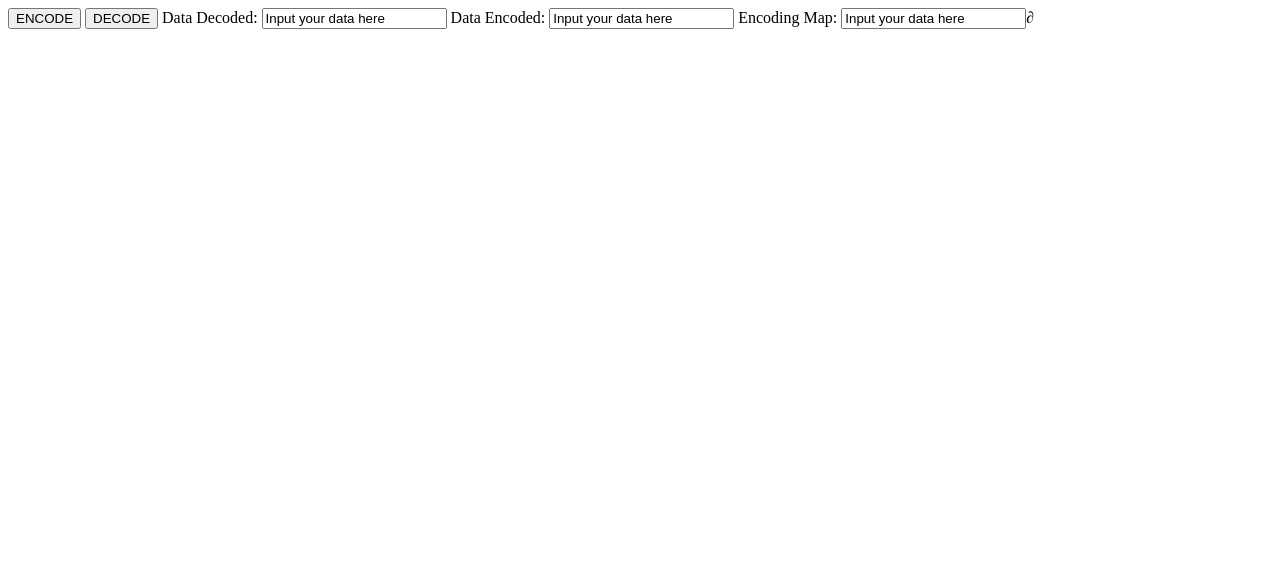
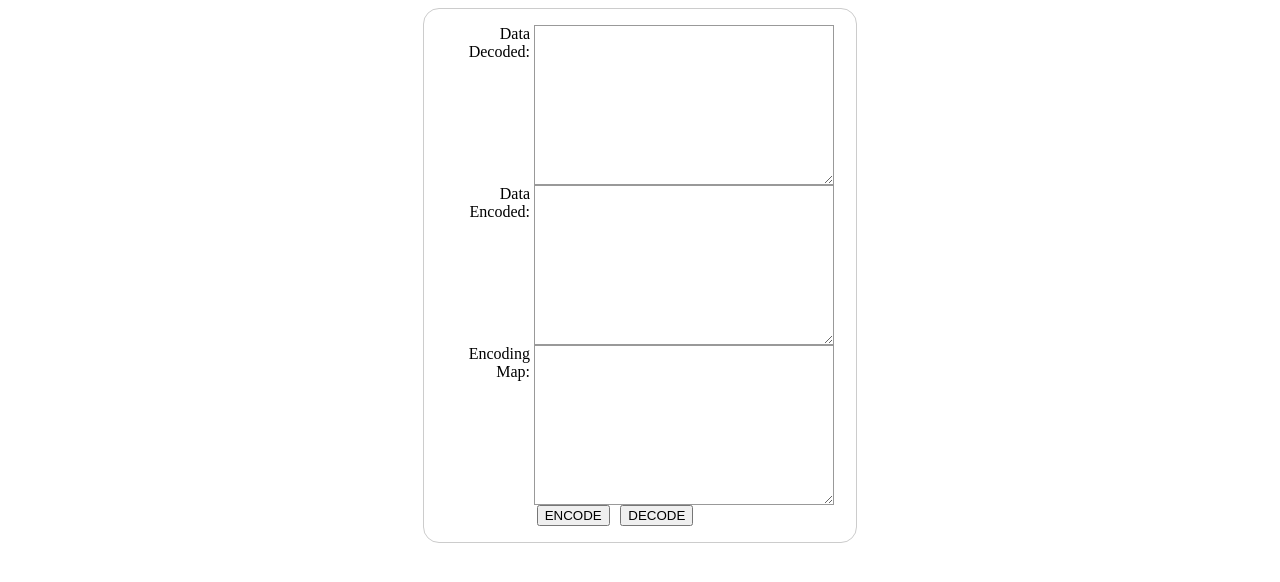
Before and after one commit to chimbosonic/wasm-huffman, a website: page static/index.html in a window 1280 px wide. Drawn offline with Linux system fonts and the light colour scheme; files that its build step writes are made by us from their sources; files whose address does not match are found by name.

Commit message:
feature: cleanup index.html

```diff
--- a/js/index.js
+++ b/js/index.js
@@ -9,6 +9,7 @@ async function main(){
 		const button_decode = document.getElementById("decode");
 
 		button_encode.addEventListener('click', (event) => {
+			console.log("Encoding");
 			data_encoded = huffman.encode(decode_data.value);
 
 			encode_data.value = data_encoded.get_data();
@@ -16,6 +17,7 @@ async function main(){
 		})
 
 		button_decode.addEventListener('click', (event) => {
+			console.log("Decoding");
 			data_decoded = huffman.decode(huffman.Huffdata.new(encode_data.value,encoding_map.value));
 
 			decode_data.value = data_decoded;
--- a/static/index.html
+++ b/static/index.html
@@ -1,22 +1,92 @@
 <!DOCTYPE html>
 <html>
-  <head>
-    <meta charset="UTF-8">
-    <title>My Rust + Webpack project!</title>
-  </head>
-  <body>
+	<head>
+		<meta charset="utf-8" />
+		<style>
+			div {
+				/* Just to center the form on the page */
+				margin: 0 auto;
+				width: 400px;
+				/* To see the outline of the form */
+				padding: 1em;
+				border: 1px solid #ccc;
+				border-radius: 1em;
+			}
+
+			ul {
+				list-style: none;
+				padding: 0;
+				margin: 0;
+			}
+
+			form li + li {
+				margin-top: 1em;
+			}
+
+			label {
+				/* To make sure that all labels have the same size and are properly aligned */
+				display: inline-block;
+				width: 90px;
+				text-align: right;
+			}
+
+			input,
+			textarea {
+				/* To make sure that all text fields have the same font settings By default, textareas have a monospace font */
+				font: 1em sans-serif;
+				/* To give the same size to all text fields */
+				width: 300px;
+				box-sizing: border-box; /* To harmonize the look & feel of text field border */
+				border: 1px solid #999;
+			}
+
+			input:focus,
+			textarea:focus {
+				/* To give a little highlight on active elements */
+				border-color: #000;
+			}
+
+			textarea {
+				/* To properly align multiline text fields with their labels */
+				vertical-align: top;
+				/* To give enough room to type some text */
+				height: 10em;
+			}
+
+			.button {
+				/* To position the buttons to the same position of the text fields */
+				padding-left: 90px;
+				/* same size as the label elements */
+			}
+
+			button {
+				/* This extra margin represent roughly the same space as the space between the labels and their text fields */
+				margin-left: 0.5em;
+			}
+		</style>
+	</head>
+
+	<body>
     <script src="index.js"></script>
-
-    <input type="button" id="encode" value="ENCODE">
-    <input type="button" id="decode" value="DECODE">
-
-    <label>Data Decoded: </label>
-    <input id="decode_data" type="text" value="Input your data here">
-
-    <label>Data Encoded: </label>
-    <input id="encode_data" type="text" value="Input your data here">
-
-    <label>Encoding Map: </label>
-    <input id="encoding_map" type="text" value="Input your data here">∂
-  </body>
+		<div>
+			<ul>
+				<li>
+					<label for="decode_data">Data Decoded:</label>
+          <textarea id="decode_data" type="text"></textarea>
+				</li>
+				<li>
+					<label for="encode_data">Data Encoded:</label>
+          <textarea id="encode_data" type="text"></textarea>
+				</li>
+				<li>
+					<label for="encoding_map">Encoding Map:</label>
+          <textarea id="encoding_map" type="text"></textarea>
+				</li>
+				<li class="button">
+          <button id="encode" value="ENCODE">ENCODE</button>
+          <button id="decode" value="DECODE">DECODE</button>
+				</li>
+			</ul>
+		</div>
+	</body>
 </html>
```
Also changed, not shown: 1 other file.
